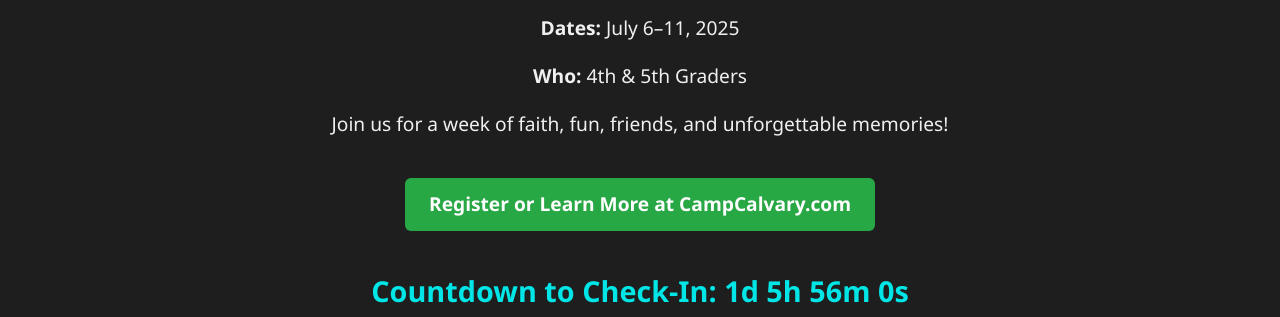
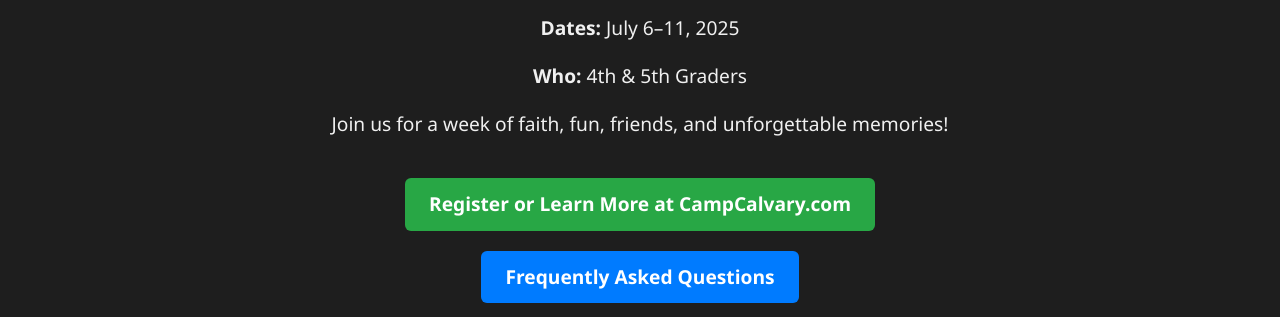
Before and after one commit to DrSayre/junior2-web, a plain HTML site: page index.html in a window 1280 px wide. Shown: the part 422-739 px from the top of the page. Drawn offline with Linux system fonts and the light colour scheme.

Commit message:
moved some things around

```diff
--- a/index.html
+++ b/index.html
@@ -49,12 +49,10 @@
       line-height: 1.5;
     }
 
-    .register-link {
+    .register-link, .faq-button {
       display: inline-block;
       margin-top: 20px;
       padding: 12px 24px;
-      background-color: #28a745;
-      color: white;
       font-size: 1em;
       border-radius: 6px;
       text-decoration: none;
@@ -62,8 +60,22 @@
       transition: background-color 0.3s ease;
     }
 
+    .register-link {
+      background-color: #28a745;
+      color: white;
+    }
+
     .register-link:hover {
       background-color: #218838;
+    }
+
+    .faq-button {
+      background-color: #007bff;
+      color: white;
+    }
+
+    .faq-button:hover {
+      background-color: #0056b3;
     }
 
     .video-container, .video-container.small {
@@ -167,6 +179,14 @@
     <a class="register-link" href="https://kycampcalvary.com" target="_blank" rel="noopener noreferrer">
       Register or Learn More at CampCalvary.com
     </a>
+    <br/>
+    <a class="faq-button" href="Frequently%20Asked%20Questions-jr2.pdf" target="_blank" rel="noopener noreferrer">
+      Frequently Asked Questions
+    </a>
+    <br/>
+    <a class="facebook-link" href="https://www.facebook.com/ccjunior2" target="_blank" rel="noopener noreferrer">
+      <i class="fab fa-facebook"></i> Visit us on Facebook
+    </a>
   </div>
 
   <div id="countdown">Loading countdown...</div>
@@ -200,9 +220,6 @@
   <footer>
     &copy; 2025 Junior 2 | All Rights Reserved
     <br />
-    <a class="facebook-link" href="https://www.facebook.com/ccjunior2" target="_blank" rel="noopener noreferrer">
-      <i class="fab fa-facebook"></i> Visit us on Facebook
-    </a>
   </footer>
 
   <script>
```
